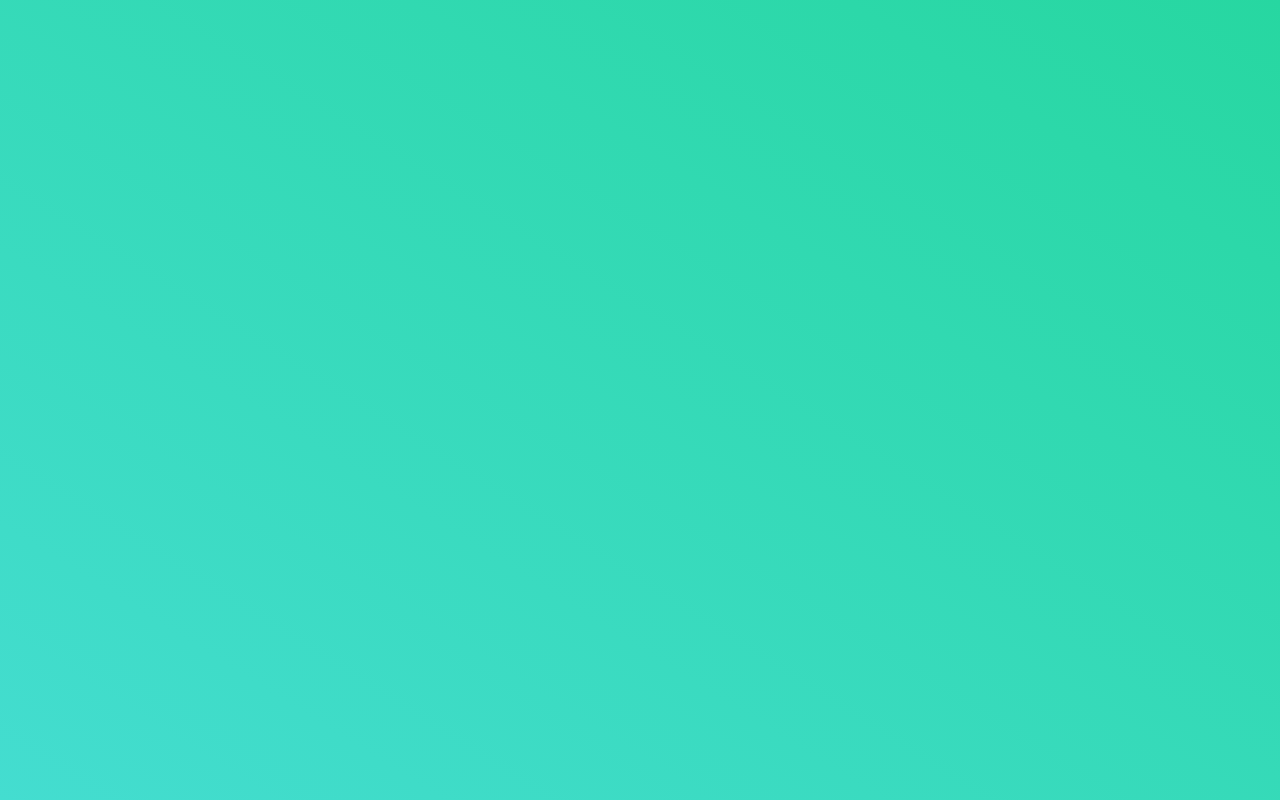
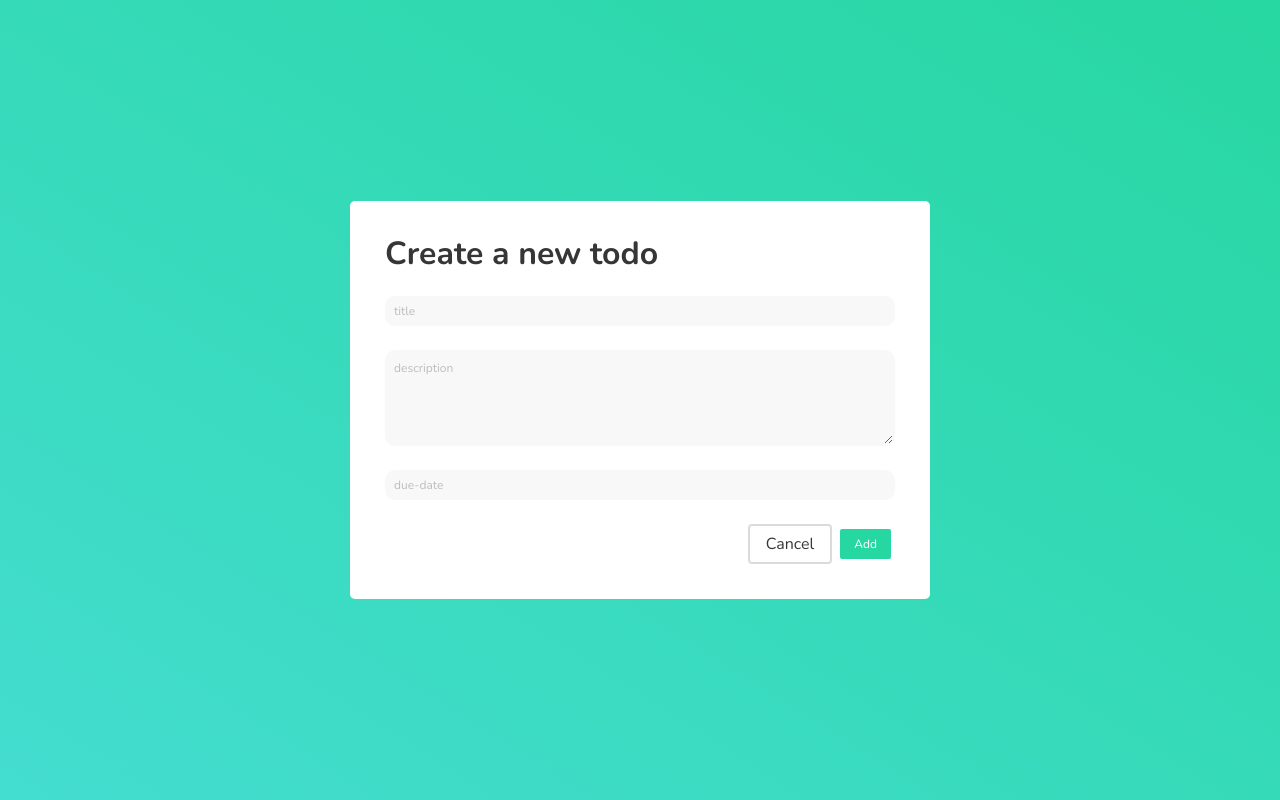
Before and after one commit to krysfields12/todo-list-application, an Angular app in the folder client/: page /new-todo in a window 1280 px wide. Before the commit this address led to /. Built offline with nearby package versions, Linux system fonts and the light colour scheme.

Commit message:
added styling to new-todo component added input fields,and buttons

```diff
--- a/client/src/app/app-routing.module.ts
+++ b/client/src/app/app-routing.module.ts
@@ -1,9 +1,11 @@
 import { NgModule } from '@angular/core';
 import { RouterModule, Routes } from '@angular/router';
+import { NewTodoComponent } from './pages/new-todo/new-todo.component';
 import { TodoViewComponent } from './pages/todo-view/todo-view.component';
 
 const routes: Routes = [
-  {path: '', component: TodoViewComponent}
+  {path: '', component: TodoViewComponent},
+  {path: 'new-todo', component: NewTodoComponent}
 ];
 
 @NgModule({
--- a/client/src/app/pages/new-todo/new-todo.component.html
+++ b/client/src/app/pages/new-todo/new-todo.component.html
@@ -1 +1,19 @@
-<p>new-todo works!</p>
+<div class="centered-content">
+  <div class="modal-box has background-light">
+    <h1 class="title">
+        Create a new todo
+    </h1>
+    <input class="input has-background-light is-small" type="text" placeholder="title">
+    <br>
+    <textarea class="textarea has-background-light is-small" placeholder="description"></textarea>
+    <br>
+    <input class="input has-background-light is-small" type="text" placeholder="due-date">
+    <br>
+    <div class="buttons is-right">
+        <button class="button">Cancel</button>
+        <button class="button is-primary has-text-white is-small">Add</button>
+    </div>
+
+
+  </div>
+</div>
--- a/client/src/app/pages/new-todo/new-todo.component.scss
+++ b/client/src/app/pages/new-todo/new-todo.component.scss
@@ -0,0 +1,21 @@
+.modal-box {
+    min-height: 320px;
+    width: 100%;
+    max-width: 580px;
+    background: white;
+    border-radius: 5px;
+    padding: 35px;
+}
+
+.input {
+    display: flex;
+    border-radius: 10px;
+    flex-direction: column;
+
+}
+
+.textarea {
+    display: flex;
+    border-radius: 10px;
+    flex-direction: column;
+}
--- a/client/src/app/pages/new-todo/new-todo.component.ts
+++ b/client/src/app/pages/new-todo/new-todo.component.ts
@@ -1,4 +1,5 @@
 import { Component, OnInit } from '@angular/core';
+import { TaskService } from 'src/app/task.service';
 
 @Component({
   selector: 'app-new-todo',
@@ -7,9 +8,15 @@ import { Component, OnInit } from '@angular/core';
 })
 export class NewTodoComponent implements OnInit {
 
-  constructor() { }
+  constructor(private taskService: TaskService) { }
 
   ngOnInit(): void {
   }
 
+  createTodo(title: string, description: string, dueDate: string) {
+    this.taskService.createList(title, description, dueDate).subscribe((response: any) => {
+      console.log(response);
+    })
+  }
+
 }
--- a/client/src/app/pages/todo-view/todo-view.component.html
+++ b/client/src/app/pages/todo-view/todo-view.component.html
@@ -16,7 +16,7 @@
                     <p>List #1</p>
                 </a>
             </div>
-            <button class='button is-primary has-text-white' (click)="createNewTodo()">+ New List</button>
+            <button class='button is-primary has-text-white' routerLink="/new-todo">+ New List</button>
         </div>
         <div class="todo-list-container has-background-light">
             <h1 class="title has-text-primary">
--- a/client/src/app/pages/todo-view/todo-view.component.scss
+++ b/client/src/app/pages/todo-view/todo-view.component.scss
@@ -1,12 +1,4 @@
 @import '../../../main-styles.scss';
-
-.centered-content {
-    display: flex;
-    justify-content: center;
-    align-items: center;
-    width: 100%;
-    height: 100%;
-}
 
 .todo-manager-container {
     display: flex;
--- a/client/src/app/pages/todo-view/todo-view.component.ts
+++ b/client/src/app/pages/todo-view/todo-view.component.ts
@@ -12,9 +12,4 @@ export class TodoViewComponent implements OnInit {
 
   ngOnInit(): void {
   }
-  createNewTodo() {
-    this.taskService.createList("Testing", "Testing,", "7/11/2022").subscribe((response: any) => {
-      console.log(response);
-    })
-  }
 }
--- a/client/src/main-styles.scss
+++ b/client/src/main-styles.scss
@@ -29,3 +29,11 @@ html {
 html, body {
     height: 100%;
 }
+
+.centered-content {
+    display: flex;
+    justify-content: center;
+    align-items: center;
+    width: 100%;
+    height: 100%;
+}
```
